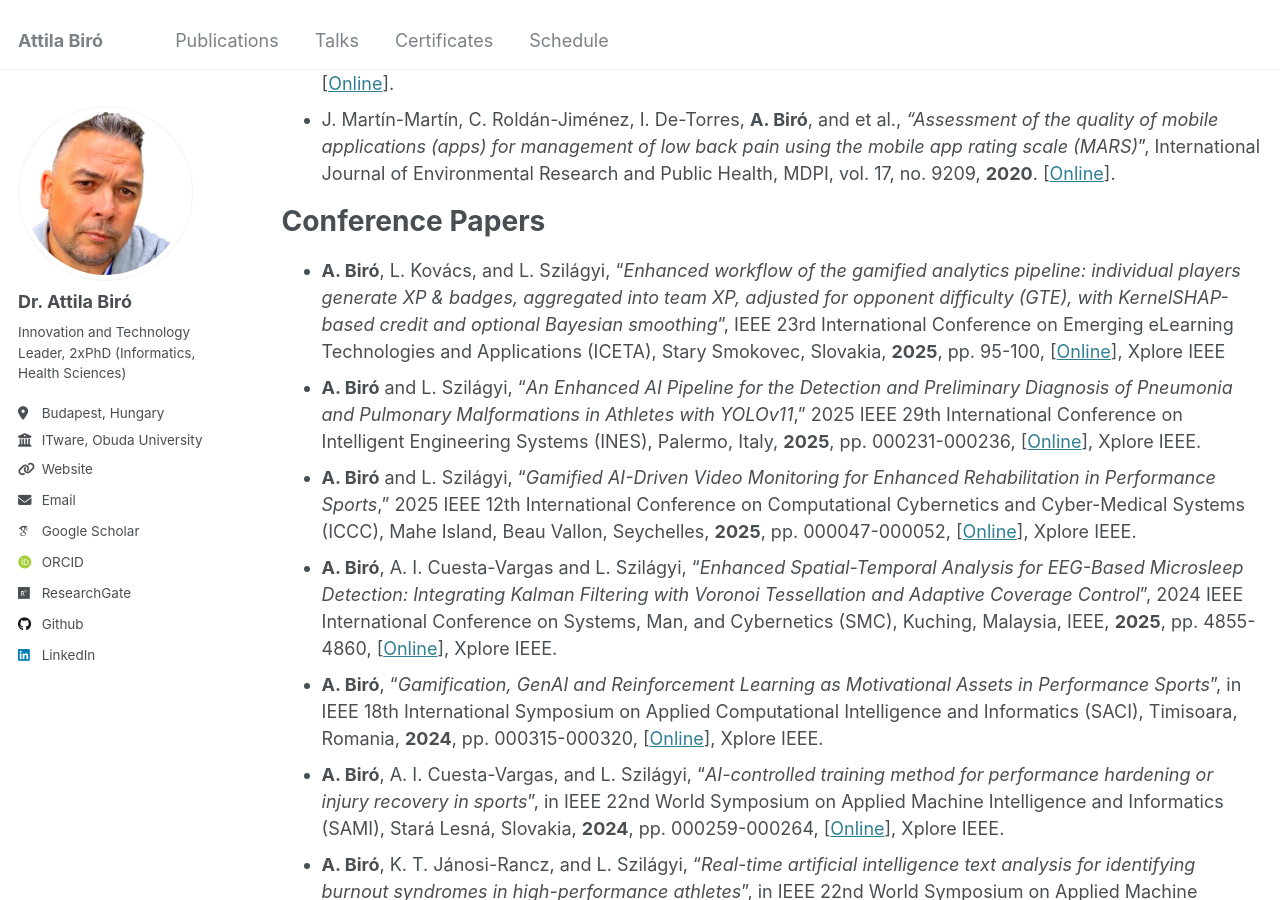
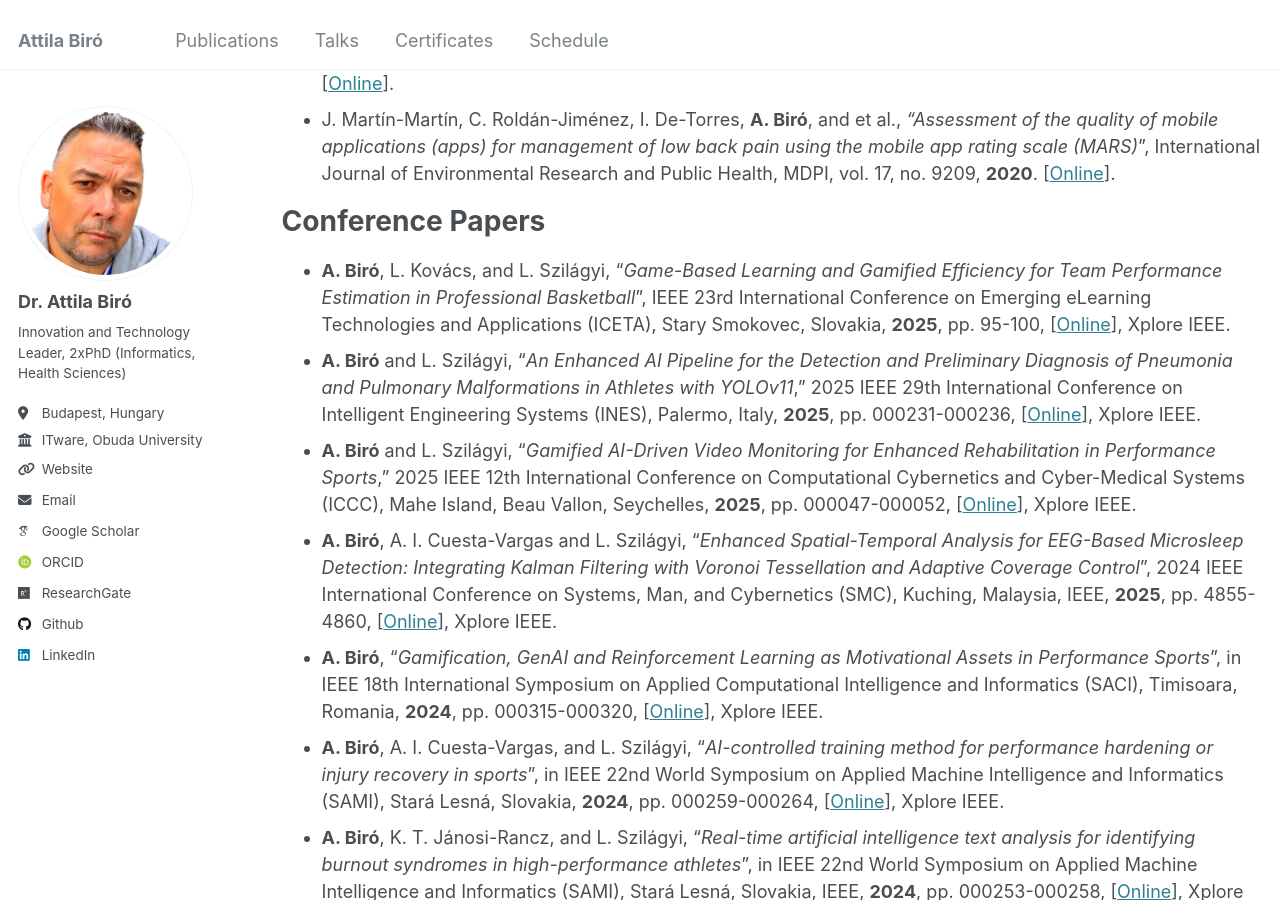
Before and after one commit to biroka/biroka.github.io, a Jekyll site: the page built from _pages/publications.md, in a window 1280 px wide and 900 px high, scrolled down 1627 px. Built offline with Jekyll 4.4.1, drawn with Linux system fonts in a browser that asks for light colours; some web fonts are replaced.

Commit message:
Update publications.md

```diff
--- a/_pages/publications.md
+++ b/_pages/publications.md
@@ -42,7 +42,7 @@ Journal Articles
 
 Conference Papers
 ======
-* **A. Biró**, L. Kovács, and L. Szilágyi, “_Enhanced workflow of the gamified analytics pipeline: individual players generate XP & badges, aggregated into team XP, adjusted for opponent difficulty (GTE), with KernelSHAP-based credit and optional Bayesian smoothing_”, IEEE 23rd International Conference on Emerging eLearning Technologies and Applications (ICETA), Stary Smokovec, Slovakia, **2025**, pp. 95-100, [<a target="_new" href="https://doi.org/10.1109/ICETA67772.2025.11278907">Online</a>], Xplore IEEE
+* **A. Biró**, L. Kovács, and L. Szilágyi, “_Game-Based Learning and Gamified Efficiency for Team Performance Estimation in Professional Basketball_”, IEEE 23rd International Conference on Emerging eLearning Technologies and Applications (ICETA), Stary Smokovec, Slovakia, **2025**, pp. 95-100, [<a target="_new" href="https://doi.org/10.1109/ICETA67772.2025.11278907">Online</a>], Xplore IEEE.
 * **A. Biró** and L. Szilágyi, "_An Enhanced AI Pipeline for the Detection and Preliminary Diagnosis of Pneumonia and Pulmonary Malformations in Athletes with YOLOv11_," 2025 IEEE 29th International Conference on Intelligent Engineering Systems (INES), Palermo, Italy, **2025**, pp. 000231-000236, [<a target="_new" href="https://doi.org/10.1109/INES67149.2025.11078199">Online</a>], Xplore IEEE.
 * **A. Biró** and L. Szilágyi, "_Gamified AI-Driven Video Monitoring for Enhanced Rehabilitation in Performance Sports_," 2025 IEEE 12th International Conference on Computational Cybernetics and Cyber-Medical Systems (ICCC), Mahe Island, Beau Vallon, Seychelles, **2025**, pp. 000047-000052, [<a target="_new" href="https://doi.org/10.1109/ICCC64928.2025.10999140">Online</a>], Xplore IEEE.
 * **A. Biró**, A. I. Cuesta-Vargas and L. Szilágyi, "_Enhanced Spatial-Temporal Analysis for EEG-Based Microsleep Detection: Integrating Kalman Filtering with Voronoi Tessellation and Adaptive Coverage Control_", 2024 IEEE International Conference on Systems, Man, and Cybernetics (SMC), Kuching, Malaysia, IEEE, **2025**, pp. 4855-4860, [<a target="_new" href="https://doi.org/10.1109/SMC54092.2024.10831505">Online</a>], Xplore IEEE.
```
